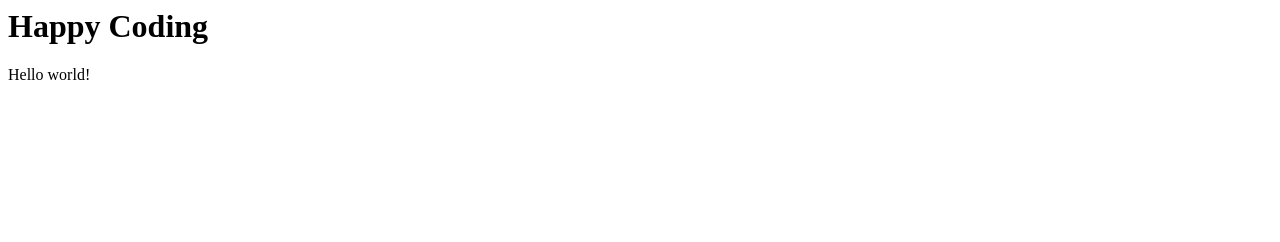
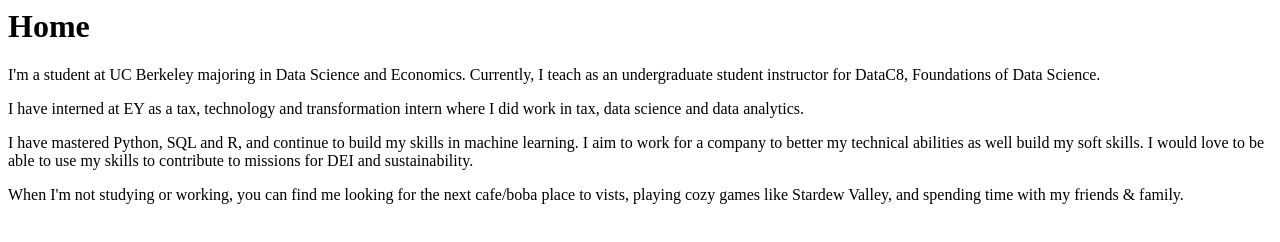
Before and after one commit to biancarein/biancarein.github.io, a plain HTML site: page index.html in a window 1280 px wide. Drawn offline with Linux system fonts and the light colour scheme.

Commit message:
home page first edit

```diff
--- a/index.html
+++ b/index.html
@@ -1,9 +1,15 @@
-<html>
-	<head>
-		<title>My First Webpage</title>
-	</head>
-	<body>
-		<h1>Happy Coding</h1>
-		<p>Hello world!</p>
-	</body>
+<html lang="en">
+<head>
+	<meta charset="UTF-8">
+	<meta http-equiv="X-UA-Compatible" content="IE=edge">
+	<meta name="viewport" content="width=device-width, initial-scale=1.0">
+	<title>Document</title>
+</head>
+<body>
+	<h1>Home</h1>
+	<p> I'm a student at UC Berkeley majoring in Data Science and Economics. Currently, I teach as an undergraduate student instructor for DataC8, Foundations of Data Science. </p>
+	<p> I have interned at EY as a tax, technology and transformation intern where I did work in tax, data science and data analytics.</p>
+	<p> I have mastered Python, SQL and R, and continue to build my skills in machine learning. I aim to work for a company to better my technical abilities as well build my soft skills. I would love to be able to use my skills to contribute to missions for DEI and sustainability.</p>
+	<p> When I'm not studying or working, you can find me looking for the next cafe/boba place to vists, playing cozy games like Stardew Valley, and spending time with my friends & family.</p>
+</body>
 </html>
```
